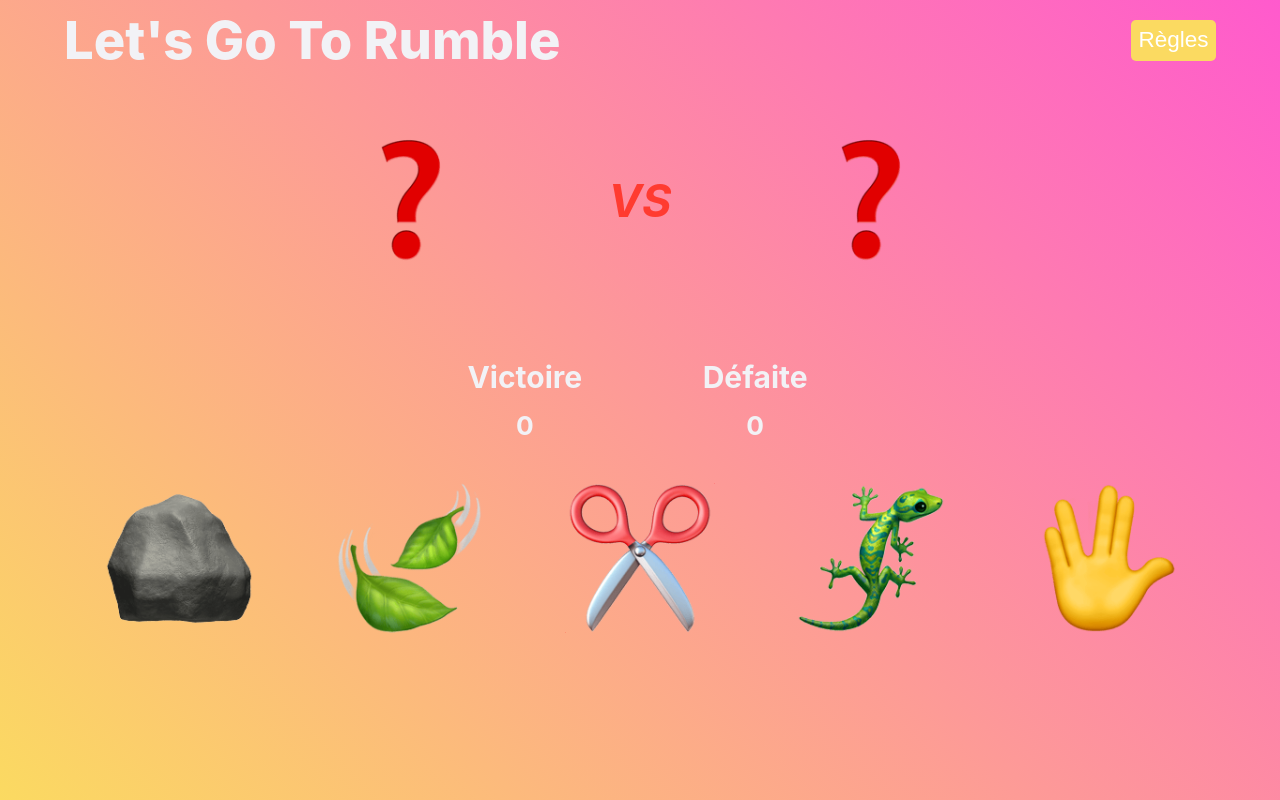
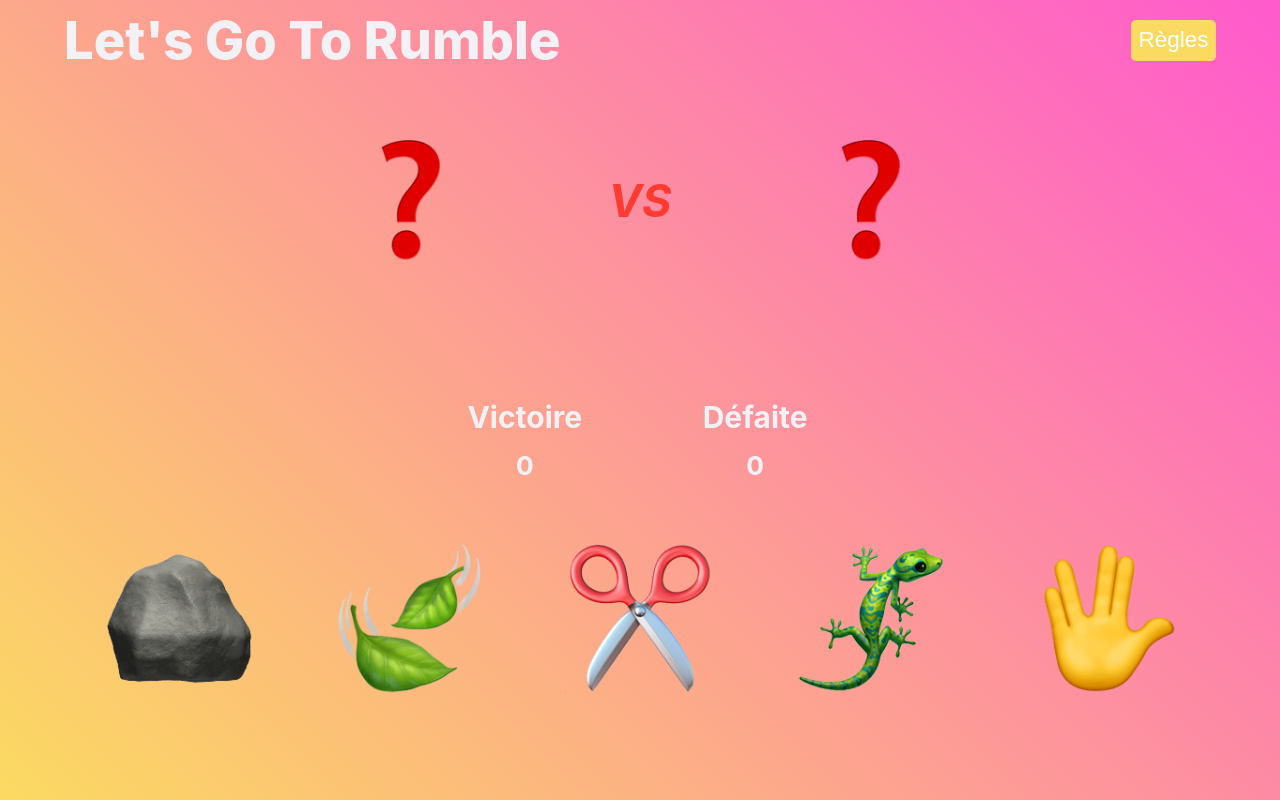
Before and after one commit to MathieuDacheux/shiFuMi_1.5monthsDev, a plain HTML site: page index.html in a window 1280 px wide. Drawn offline with Linux system fonts and the light colour scheme.

Commit message:
Terminado

```diff
--- a/public/css/style.css
+++ b/public/css/style.css
@@ -104,7 +104,7 @@ main {
 }
 
 .resultFight {
-    height: 5vh;
+    height: 10vh;
     display: flex;
     align-items: center;
     justify-content: center;
@@ -127,7 +127,7 @@ main {
 }
 
 .playerChoice {
-    height: 30vh;
+    height: 35vh;
     display: flex;
     align-items: center;
     justify-content: space-around;
```
Also changed, not shown: 1 other file.
